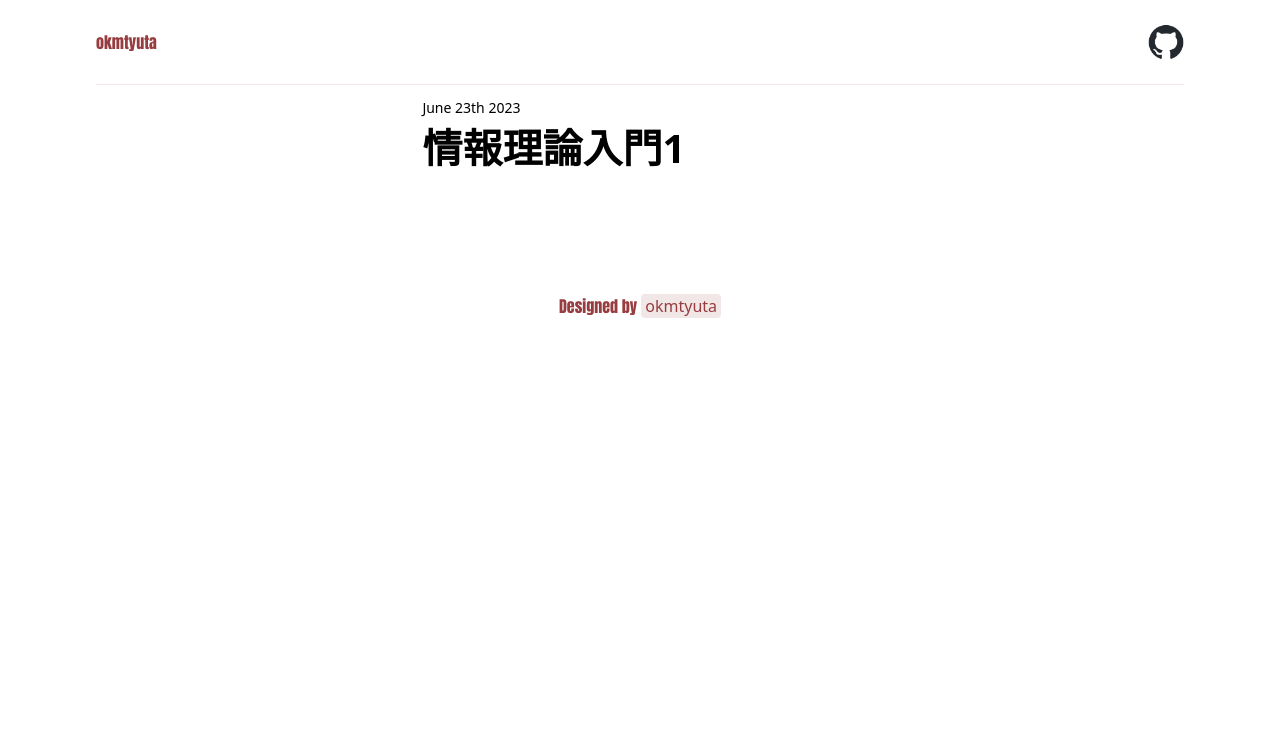
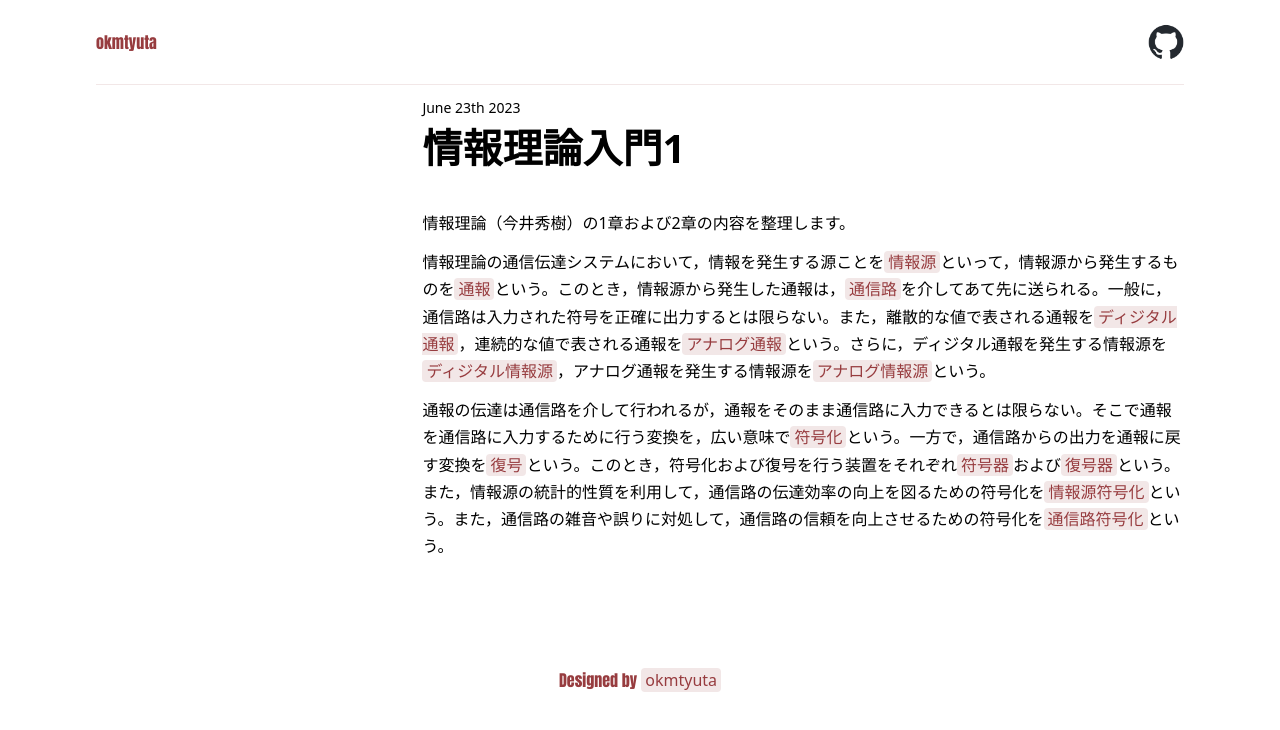
Before and after one commit to okmtyuta/okmtyuta-profile, a React (Vite) app: page /design-rule in a window 1280 px wide. Shown: the top 730 px of the page. Built offline with nearby package versions, Linux system fonts and the light colour scheme; a web font is replaced by a local one.

Commit message:
auto-commit

```diff
--- a/src/pages/InfoThm.tsx
+++ b/src/pages/InfoThm.tsx
@@ -1,5 +1,7 @@
 // import { Paragraph } from '../components/amatelas/base/paragraph/Paragraph'
+import { Paragraph } from '../components/amatelas/base/paragraph/Paragraph'
 import { Title } from '../components/amatelas/base/title/title'
+import { Highlight } from '../components/amatelas/display/highlight/Highlight'
 // import { Highlight } from '../components/amatelas/display/highlight/Highlight'
 import { Frame } from '../components/page/Frame'
 // import { Retex } from '../components/retex/Retex'
@@ -9,7 +11,7 @@ export const InfoThm = () => {
     <Frame pageId={1}>
       <Title posted="June 23th 2023">情報理論入門1</Title>
 
-      {/* <Paragraph>情報理論（今井秀樹）の1章および2章の内容を整理します。</Paragraph>
+      <Paragraph>情報理論（今井秀樹）の1章および2章の内容を整理します。</Paragraph>
 
       <Paragraph>
         情報理論の通信伝達システムにおいて，情報を発生する源ことを<Highlight>情報源</Highlight>
@@ -32,7 +34,7 @@ export const InfoThm = () => {
         <Highlight>通信路符号化</Highlight>という。
       </Paragraph>
 
-      <Paragraph>
+      {/* <Paragraph>
         もともとの通報を完全に複合できる符号化を<Highlight>可逆符号化</Highlight>または
         <Highlight>情報無損失符号化</Highlight>という。一方，復号後の通報がもともとの通報と異なりうる符号化を
         <Highlight>非可逆符号化</Highlight>または<Highlight>情報損失符号化</Highlight>
```
